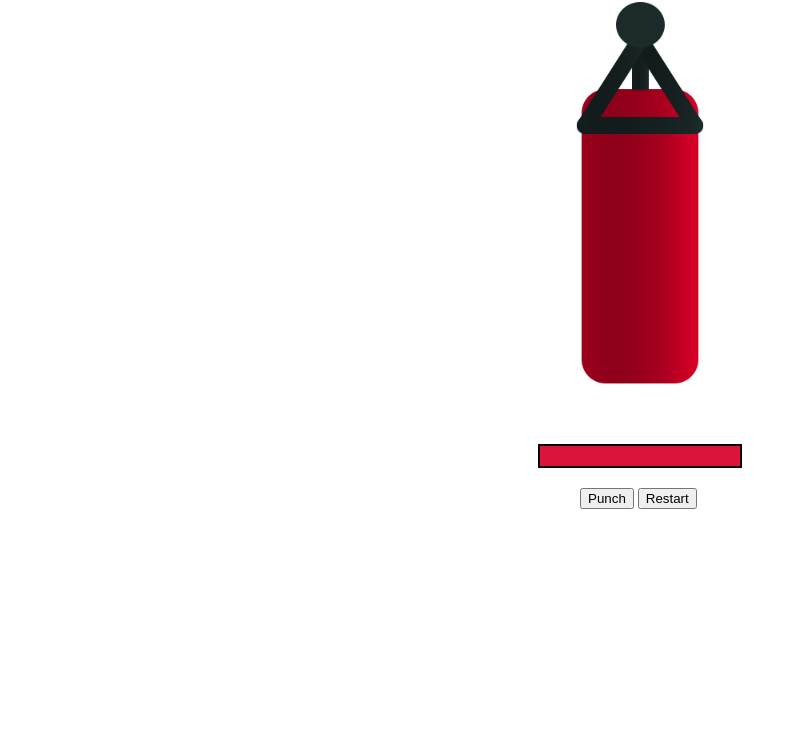
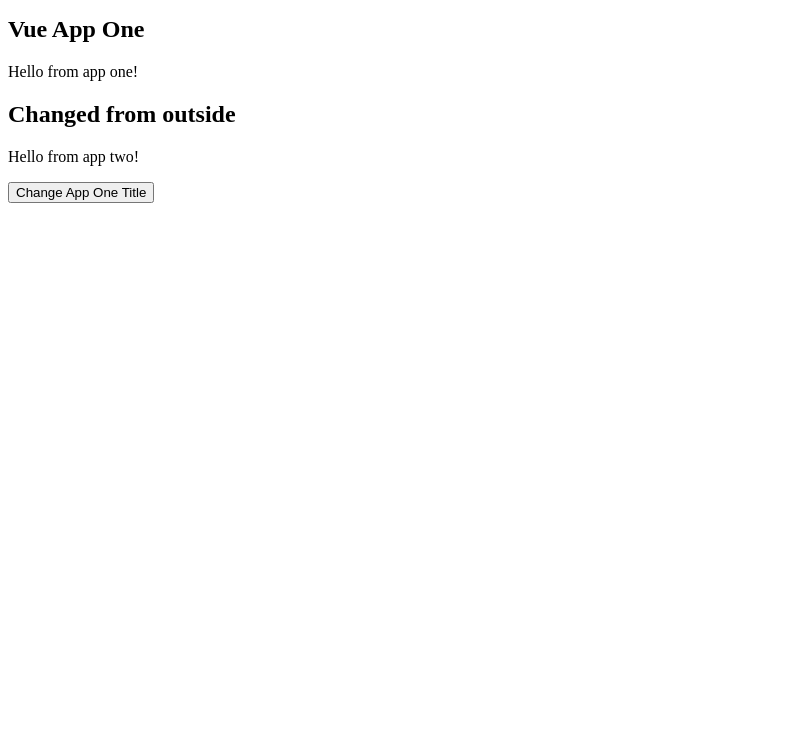
Before and after one commit to KunalKatiyar/VueJSTutorial, a plain HTML site: page index.html in a window 1280 px wide. Shown: the part 64-800 px from the top of the page, without its empty margins (0-797 px from the left). Drawn offline with nearby package versions, Linux system fonts and the light colour scheme.

Commit message:
Multiple Vue Instances

```diff
--- a/app.js
+++ b/app.js
@@ -1,22 +1,33 @@
-new Vue({
-    el: '#vue-app',
+var one = new Vue({
+    el: '#vue-app-one',
     data: {
-        health: 100,
-        ended: false
+        title: 'Vue App One'
     },
     methods: {
-        punch: function(){
-            this.health -= 10;
-            if (this.health <= 0){
-                this.ended = true;
-            }
-        },
-        restart: function () {
-            this.health = 100;
-            this.ended = false;
+
+    },
+    computed: {
+        greet: function () {
+            return 'Hello from app one!'
+        }
+    }
+});
+
+var two = new Vue({
+    el: '#vue-app-two',
+    data: {
+        title: 'Vue App Two'
+    },
+    methods: {
+        changeTitle: function(){
+            one.title = "Title changed"
         }
     },
     computed: {
-
+        greet: function () {
+            return 'Hello from app two!'
+        }
     }
 });
+
+two.title = "Changed from outside";
--- a/index.html
+++ b/index.html
@@ -8,18 +8,16 @@
     <script src='https://cdn.jsdelivr.net/npm/vue'></script>
 </head>
 <body>
-    <div id="vue-app">
-        <!-- bag image -->
-        <div id="bag" v-bind:class="{ burst: ended }"></div>
-        <!-- bag health -->
-        <div id="bag-health">
-            <div v-bind:style="{ width: health + '%' }"></div>
-        </div>
-        <!-- game controls -->
-        <div id="controls">
-            <button v-on:click="punch" v-show="!ended">Punch</button>
-            <button v-on:click="restart">Restart</button>
-        </div>
+    <h1>Multiple Vue Instances</h1>
+    <div id="vue-app-one">
+        <h2>{{ title }}</h2>
+        <p>{{ greet }}</p>
+    </div>
+
+    <div id="vue-app-two">
+        <h2>{{ title }}</h2>
+        <p>{{ greet }}</p>
+        <button v-on:click="changeTitle">Change App One Title</button>
     </div>
 
     <script src="app.js"></script>
```
